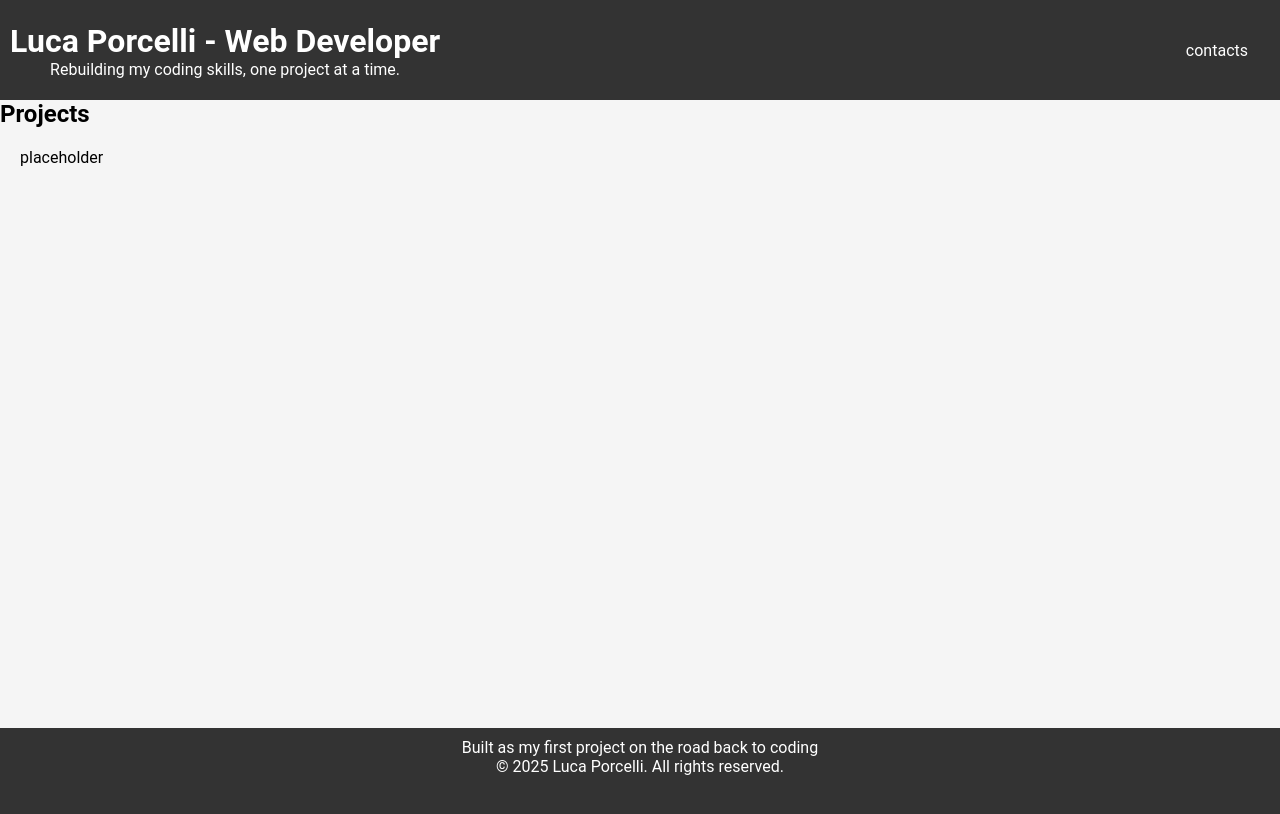
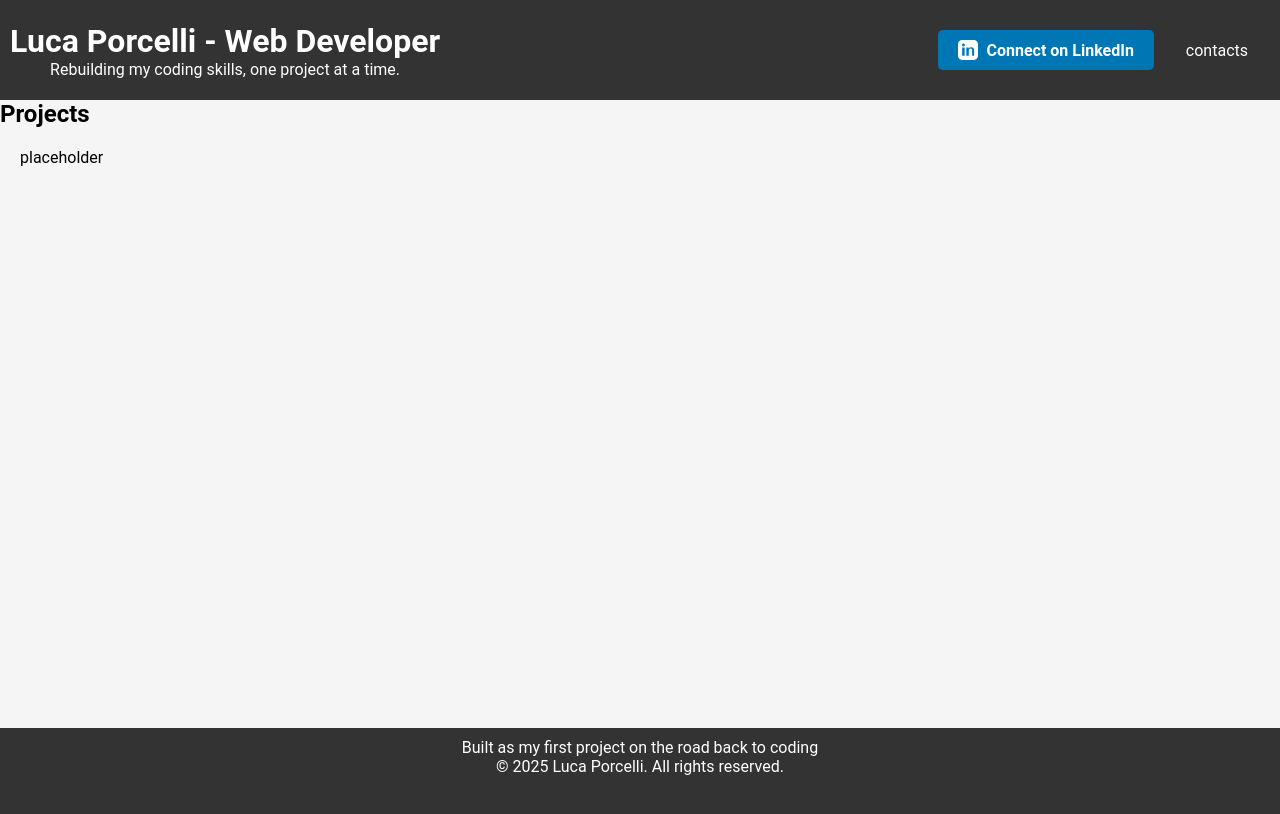
Before and after one commit to Lukasxs93/Dev-comeback-, a plain HTML site: page index.html in a window 1280 px wide. Drawn offline with Linux system fonts and the light colour scheme.

Commit message:
linkedin button

```diff
--- a/index.html
+++ b/index.html
@@ -14,7 +14,15 @@
       </div>
 
       <ul>
+        <li><a href="https://www.linkedin.com/in/luca-porcelli" target="_blank" class="linkedin-btn">
+          <svg xmlns="http://www.w3.org/2000/svg" width="20" height="20" viewBox="0 0 24 24" fill="white">
+            <path d="M19 0h-14c-2.761 0-5 2.239-5 5v14c0 2.761 2.239 5 5 5h14c2.761 0 5-2.239 5-5v-14c0-2.761-2.239-5-5-5zm-11 19h-3v-10h3v10zm-1.5-11.268c-.966 0-1.75-.784-1.75-1.75s.784-1.75 1.75-1.75 1.75.784 1.75 1.75-.784 1.75-1.75 1.75zm13.5 11.268h-3v-5.604c0-1.337-.027-3.063-1.867-3.063-1.87 0-2.157 1.462-2.157 2.972v5.695h-3v-10h2.88v1.362h.041c.4-.761 1.379-1.561 2.837-1.561 3.036 0 3.607 2 3.607 4.598v5.601z"/>
+          </svg>
+          Connect on LinkedIn
+        </a>
+        </li>
         <li><a href="/contact.html">contacts</a></li>
+
       </ul>
     </header>
     <main>
--- a/style.css
+++ b/style.css
@@ -25,15 +25,36 @@ header {
 } */
 header ul {
   list-style: none;
+  display:flex;
+  align-items: center;
+  gap:20px;
 }
 header ul li a {
   color: #fff;
   text-decoration: none;
   padding: 12px;
-  border-radius: 10px;
+  border-radius: 5px;
 }
 header ul li a:hover {
   background-color: #555;
+}
+.linkedin-btn {
+  display: flex;
+  align-items: center;
+  gap: 8px; /* Adds spacing between icon and text */
+  padding: 10px 20px;
+  background-color: #0077b5; /* LinkedIn Blue */
+  color: white;
+  text-decoration: none;
+  font-weight: bold;
+  border-radius: 5px;
+  transition: background-color 0.3s ease;
+}
+
+.linkedin-btn svg {
+  width: 20px;
+  height: 20px;
+  fill: white;
 }
 
 main .projects-container {
```
